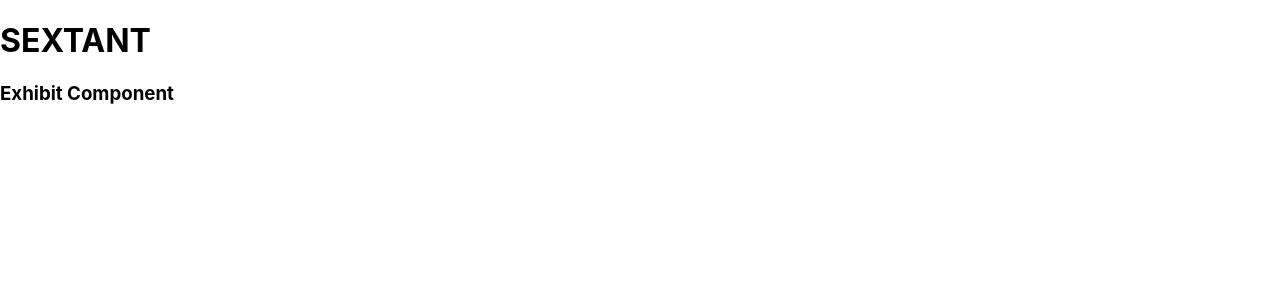
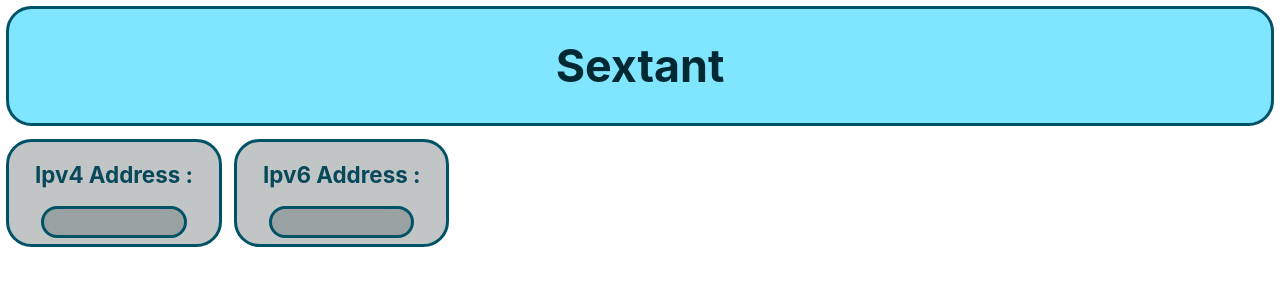
Before and after one commit to Shreyansh70/Cisco-Starter, a React (Create React App) app: page / in a window 1280 px wide. Shown: the top 300 px of the page. Built offline with nearby package versions, Linux system fonts and the light colour scheme; no server answers.

Commit message:
Added getIP component and its functionalities

```diff
--- a/src/App.js
+++ b/src/App.js
@@ -1,12 +1,21 @@
-import './App.css';
-import Banner from './components/Banner'
-import Exhibit from './components/Exhibit';
+import "./App.css";
+import Banner from "./components/Banner";
+import Exhibit from "./components/Exhibit";
+import GetIp from "./components/GetIp";
 function App() {
   return (
-    <>
-      <Banner />
-      <Exhibit />
-    </>
+    <div className="App">
+      <Banner bannerText="Sextant" />
+
+      <Exhibit name="Ipv4 Address : ">
+        <GetIp isipv4={true} />
+      </Exhibit>
+
+      <Exhibit name="Ipv6 Address : ">
+        <GetIp isipv4={false} />
+      </Exhibit>
+
+    </div>
   );
 }
 
--- /dev/null
+++ b/src/components/Banner.css
@@ -0,0 +1,11 @@
+.Banner {
+    margin: 0.5vw;
+    padding: 0vw 2vw 0vw 2vw;
+    text-align: center;
+    font-weight: bold;
+    font-size: 1.75vw;
+    color: #002933;
+    background-color: #80e5ff;
+    border: 0.25vw solid #005266;
+    border-radius: 2vw;
+}
--- a/src/components/Banner.js
+++ b/src/components/Banner.js
@@ -1,9 +1,11 @@
 import React from 'react'
-
-function Banner() {
+import './Banner.css'
+function Banner(props) {
   return (
-    <h1 class="heading-title"> SEXTANT </h1>
-  )
+    <div className="Banner">
+      <h1>{props.bannerText}</h1>
+    </div>
+  );
 }
 
 export default Banner
--- /dev/null
+++ b/src/components/Exhibit.css
@@ -0,0 +1,27 @@
+.Exhibit {
+    float: left;
+    margin: 0.5vw;
+    padding: 0vw 2vw 0vw 2vw;
+    text-align: center;
+    color: #07495a;
+    background-color: #c1c5c6;
+    border: 0.25vw solid #005266;
+    border-radius: 2vw;
+}
+
+.ExhibitHeading {
+    font-weight: bold;
+    font-size: 1.75vw;
+}
+
+.ExhibitContent {
+    margin: 0.5vw;
+    padding: 1vw 1vw 1vw 1vw;
+    text-align: center;
+    font-weight: bold;
+    font-size: 1.75vw;
+    color: #002933;
+    background-color: #99a1a3;
+    border: 0.25vw solid #005266;
+    border-radius: 2vw;
+}
--- a/src/components/Exhibit.js
+++ b/src/components/Exhibit.js
@@ -1,9 +1,13 @@
 import React from 'react'
+import "./Exhibit.css";
 
-function Exhibit() {
+function Exhibit(props) {
   return (
-    <h3>Exhibit Component</h3>
-  )
+    <div className="Exhibit">
+      <h2 className="ExhibitHeading">{props.name}</h2>
+      <div className="ExhibitContent">{props.children}</div>
+    </div>
+  );
 }
 
 export default Exhibit
--- /dev/null
+++ b/src/components/GetIp.js
@@ -0,0 +1,27 @@
+import React , {useState , useEffect} from 'react'
+function GetIp({isipv4}) {
+    let url = "https://api.ipify.org?format=json";
+    const [add ,setAdd] = useState("");
+    const fetchdata = async () => {
+        try {
+          const response = await fetch(url);
+        //   console.log(response);
+          const tours = await response.json();
+          setAdd(tours.ip)
+        }
+        catch (error) {
+
+          console.log(`Why the heck is this happening`);
+        }
+    }
+    useEffect(()=>{
+        if (!isipv4)
+        url = "https://api64.ipify.org?format=json";
+        fetchdata();
+    } , []);
+  return (
+    <div>{add}</div>
+  )
+}
+
+export default GetIp
```
